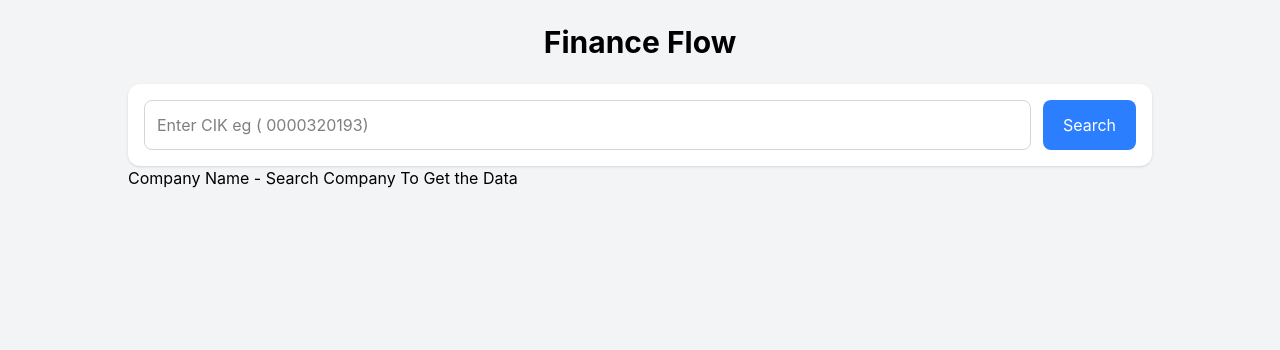
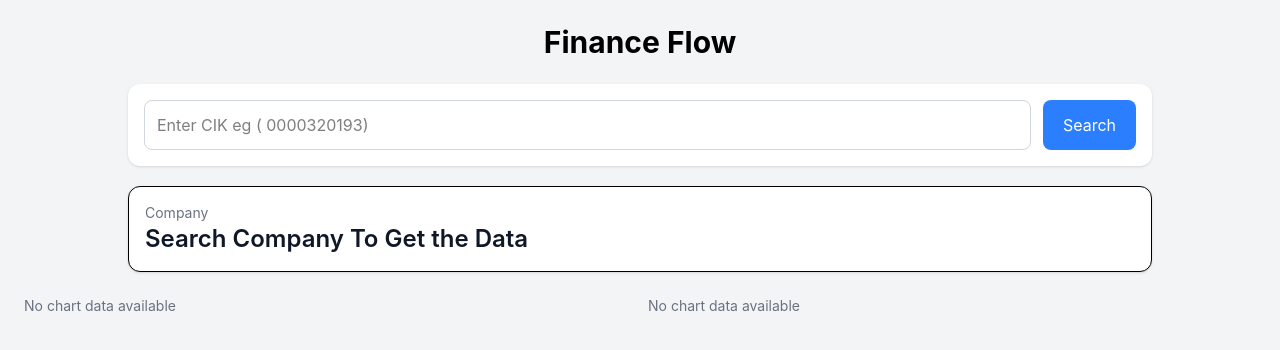
Before and after one commit to Sharma4ashish/fintech-flow, a Next.js app: page / in a window 1280 px wide. Shown: the top 350 px of the page. Built offline with nearby package versions, Linux system fonts and the light colour scheme.

Commit message:
added charts fror revenue and assets

```diff
--- a/app/page.tsx
+++ b/app/page.tsx
@@ -1,17 +1,17 @@
 "use client";
 
 import Card from "@/src/components/Card";
+import RevenueChart from "@/src/components/RevenueChart";
 import SearchBar from "@/src/components/SearchBar";
 import { useAppContext } from "@/src/context/AppContext";
-import { cleanFinTecData } from "@/src/services/cleanFinTecData";
-import { useEffect } from "react";
+
 
 export default function Home() {
 
 
-  const { setFintecData ,error,loading, fintecData} = useAppContext();
+  const { setFintecData, error, loading, fintecData } = useAppContext();
 
-  console.log("Hi response",fintecData);
+  console.log("Hi response", fintecData);
 
   const getLatest = (arr: any[]) => {
     if (!arr || arr.length === 0) return "N/A";
@@ -31,14 +31,28 @@ export default function Home() {
           <SearchBar />
         </div>
 
+
         {loading && (
           <p className="text-center mt-6 text-gray-500">
             Loading data...
           </p>
         )}
 
-            <h1>Company Name - {fintecData ? fintecData?.companyName : "Search Company To Get the Data"}</h1>
+        {/* <h1>Company Name - {fintecData ? fintecData?.companyName : "Search Company To Get the Data"}</h1> */}
 
+        <div className="bg-white border rounded-xl mt-5 p-4 mb-6 shadow-sm">
+          <p className="text-sm text-gray-500">Company</p>
+
+          <h1 className="text-xl sm:text-2xl font-semibold text-gray-900">
+            {fintecData?.companyName || "Search Company To Get the Data"}
+          </h1>
+
+          {fintecData && (
+            <p className="text-xs text-gray-400 mt-1">
+              Financial data from SEC EDGAR API
+            </p>
+          )}
+        </div>
 
 
 
@@ -46,19 +60,29 @@ export default function Home() {
         {fintecData && (
           <div className="grid grid-cols-1 sm:grid-cols-2 md:grid-cols-3 gap-4 mt-6">
 
-            <Card title="hiii " value="Valueee">
-
-            </Card>
+            <Card title="Liabilities " value={fintecData?.latest?.liabilities?.value}></Card>
 
             <Card
               title="Revenue"
-              value={getLatest(fintecData.revenue)}
+              value={fintecData?.latest?.revenue?.value}
             />
 
+            <Card
+              title="Assets"
+              value={(fintecData?.latest?.assets?.value)}
+            />
           </div>
         )}
 
       </div>
+
+      <div className="grid grid-cols md:grid-cols-2 gap-4 mt-6">
+
+        <RevenueChart data={fintecData?.revenue}>  </RevenueChart>
+        <RevenueChart data={fintecData?.assets}>  </RevenueChart>
+
+      </div>
+
     </div>
   );
 }
--- a/package.json
+++ b/package.json
@@ -13,7 +13,8 @@
     "postcss": "^8.5.9",
     "react": "19.2.4",
     "react-dom": "19.2.4",
-    "react-hot-toast": "^2.6.0"
+    "react-hot-toast": "^2.6.0",
+    "recharts": "^3.8.1"
   },
   "devDependencies": {
     "@tailwindcss/postcss": "^4.2.2",
--- a/src/components/Card.tsx
+++ b/src/components/Card.tsx
@@ -7,7 +7,7 @@ export default function Card ({ title, value }:any) {
     <div className="bg-white rounded-xl border p-4 shadow-sm hover:shadow-md transition">
       <p className="text-sm text-gray-500">{title}</p>
       <h2 className="text-2xl font-semibold text-gray-900 mt-1">
-        {value}
+        ${value}
       </h2>
     </div>
   );
--- /dev/null
+++ b/src/components/RevenueChart.tsx
@@ -0,0 +1,45 @@
+
+"use client";
+
+import {
+  LineChart,
+  Line,
+  XAxis,
+  YAxis,
+  Tooltip,
+  ResponsiveContainer,
+} from "recharts";
+
+export default function RevenueChart({ data }:any) {
+  if (!data || data.length === 0) {
+    return <p className="text-sm text-gray-500">No chart data available</p>;
+  }
+
+  return (
+    <div className="bg-white border rounded-xl p-4 shadow-sm">
+      <h2 className="text-lg font-semibold text-gray-800 mb-4">
+        Revenue Trend
+      </h2>
+
+      <div className="w-full h-[300px]">
+        <ResponsiveContainer>
+          <LineChart data={data}>
+            <XAxis
+              dataKey="date"
+              tick={{ fontSize: 12 }}
+            />
+            <YAxis
+              tick={{ fontSize: 12 }}
+            />
+            <Tooltip />
+            <Line
+              type="monotone"
+              dataKey="value"
+              strokeWidth={2}
+            />
+          </LineChart>
+        </ResponsiveContainer>
+      </div>
+    </div>
+  );
+}
```
Also changed, not shown: 1 other file (tests, documents, lock files or other folders).
